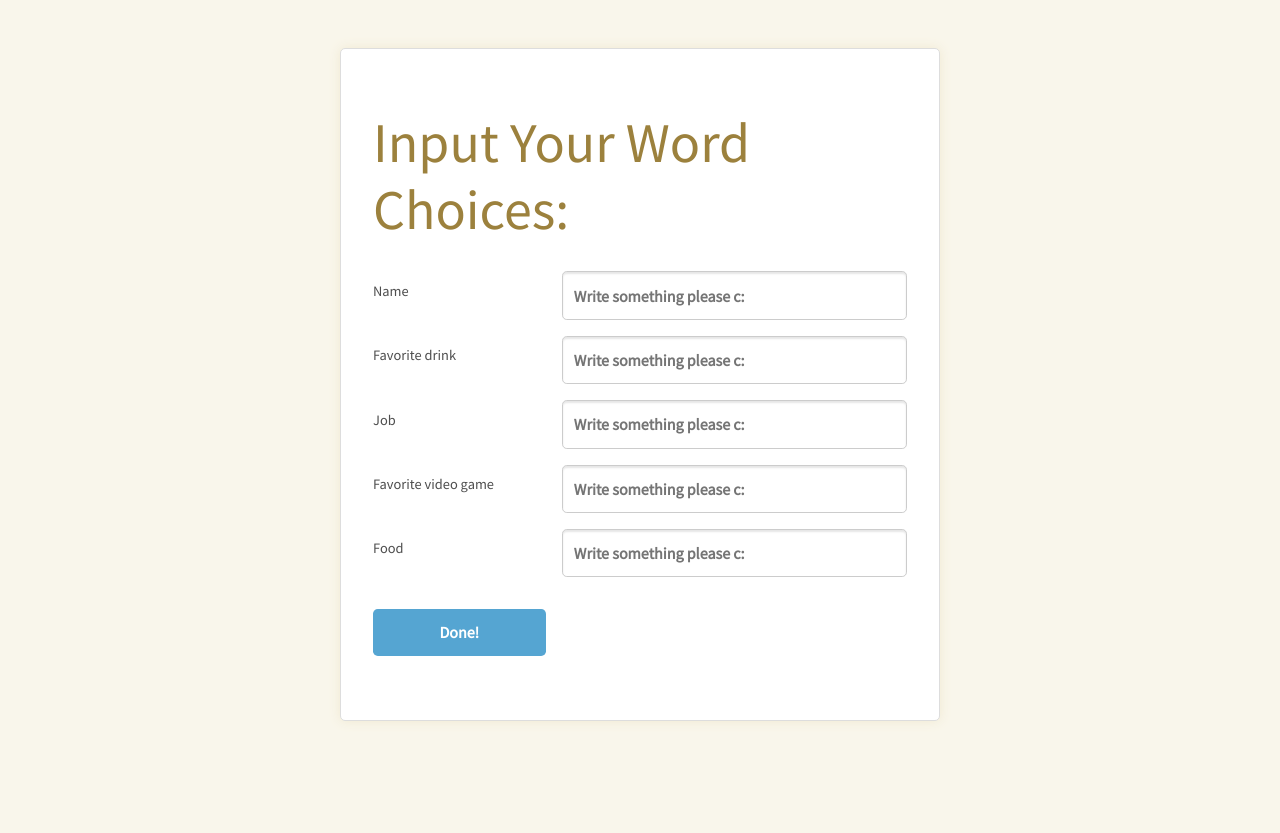
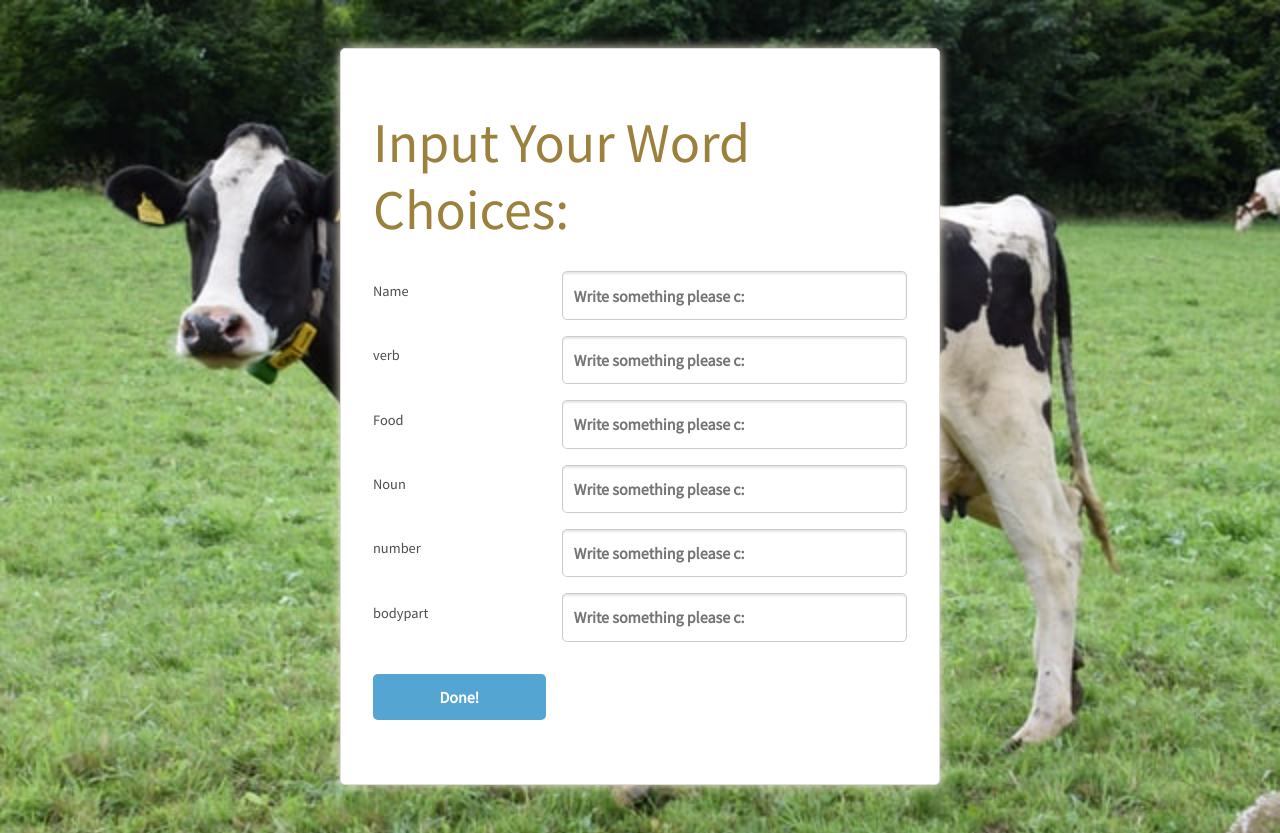
Before and after one commit to LC022867/EE19-ar3, a PHP site: page /formular.html in a window 1280 px wide. Before the commit the page ends 722 px from the top, so only its background shows below. Run offline with PHP 8.4, Linux system fonts and the light colour scheme.

Commit message:
uppgifter inom php

```diff
--- a/madlibs/formular.html
+++ b/madlibs/formular.html
@@ -12,17 +12,19 @@
     <div class="kontainer">
         <h1 class="display-4">Input Your Word Choices:</h1>
         </nav>
-        <form class="kol2" action="maslibs.php" method="POST">
+        <form class="kol2" action="madlibs.php" method="POST">
             <label>Name</label>
             <input type="text" name="anamn" placeholder="Write something please c:" required>
-            <label>Favorite drink</label>
-            <input type="text" name="liquid" placeholder="Write something please c:" required>
-            <label>Job</label>
-            <input type="text" name="job" placeholder="Write something please c:" required>
-            <label>Favorite video game</label>
-            <input type="text" name="game" placeholder="Write something please c:" required>
+            <label>verb</label>
+            <input type="text" name="verb" placeholder="Write something please c:" required>
             <label>Food</label>
             <input type="text" name="food" placeholder="Write something please c:" required>
+            <label>Noun</label>
+            <input type="text" name="noun" placeholder="Write something please c:" required>
+            <label>number</label>
+            <input type="text" name="number" placeholder="Write something please c:" required>
+            <label>bodypart</label>
+            <input type="text" name="bodypart" placeholder="Write something please c:" required>
             <button class="primary">Done!</button>
         </form>
     </div>
--- a/madlibs/style.css
+++ b/madlibs/style.css
@@ -13,7 +13,8 @@ body, h1, h2, h3, h4, h5, h6, p, ul {
 }
 
 body {
-    background: #F9F6EB;
+    background: url(./screenroad-FquDp5N1Gw0-unsplash.jpg);
+    background-size: cover;
 }
 .kontainer {
     width: 600px;
--- a/uppgift_gastbok2/gastbok.php
+++ b/uppgift_gastbok2/gastbok.php
@@ -28,7 +28,7 @@
             <label>Ange ditt namn</label>
             <input type="text" name="namn" required>
 
-            <button class="primary">Skicka</button>
+            <button class="primary" name="submit">Skicka</button>
         </form>
     </div>
 </body>
--- a/uppgift_gastbok2/gästbok.txt
+++ b/uppgift_gastbok2/gästbok.txt
@@ -1 +1 @@
-<h3>Hu TAo<br>21:48:48 söndag 21 december</h3><p>dwadaf</p><p>dwas</p><h3>Mihoyo gay<br>21:49:33 söndag 21 december</h3><p>sussy baka</p><p>always a baka</p>
+<h3>Hu TAo<br>21:48:48 söndag 21 december</h3><p>dwadaf</p><p>dwas</p><h3>Mihoyo gay<br>21:49:33 söndag 21 december</h3><p>sussy baka</p><p>always a baka</p><h3>Genshin Impact<br>09:15:55 måndag 21 december</h3><p>Kinda a good game</p><p>Luciano</p>
--- a/uppgift_gastbok2/spara.php
+++ b/uppgift_gastbok2/spara.php
@@ -22,6 +22,7 @@
         </ul>
         <?php
         // Ta emot data som skickas
+        if (isset($_POST['submit'])) {
             $rubrik = filter_input(INPUT_POST, 'rubrik', FILTER_SANITIZE_STRING);
             $meddelande = filter_input(INPUT_POST, 'meddelande', FILTER_SANITIZE_STRING);
             $namn = filter_input(INPUT_POST, 'namn', FILTER_SANITIZE_STRING);
@@ -49,6 +50,7 @@
             } else {
                 echo "<p class=\"alert alert-warning\">Bruttolön måste vara 10000 kr och 45000 kr.</p>";
             }
+        }
         ?>
     </div>
 </body>
```
Also changed, not shown: madlibs/madlibs.php (+29 -5 lines), madlibs/screenroad-FquDp5N1Gw0-unsplash.jpg (added). Lines whose indentation alone changed are shown as unchanged.
